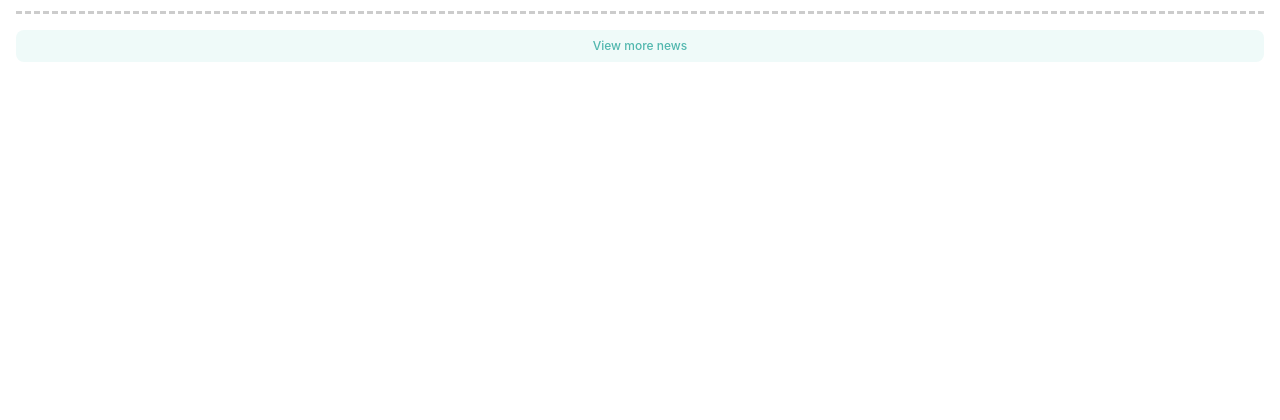
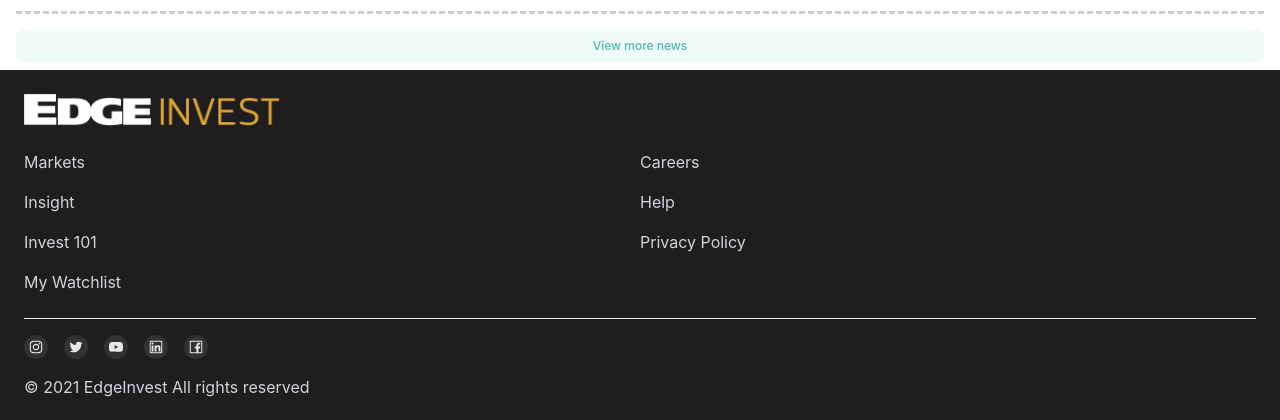
Before and after one commit to hilalarsa/testing-repo, a Next.js app: page /news in a window 1280 px wide. Shown: the part 1764-2184 px from the top of the page. Before the commit the page ends 1834 px from the top, so only its background shows below. Built offline with nearby package versions, Linux system fonts and the light colour scheme.

Commit message:
adding footer in news and invest 101 page

```diff
--- a/components/elements/Footer/Footer.js
+++ b/components/elements/Footer/Footer.js
@@ -1,27 +1,59 @@
-import React, { useState, useEffect, useRef } from "react";
-import { AiOutlineInstagram, AiOutlineTwitter, AiFillYoutube, AiOutlineLinkedin, AiOutlineFacebook } from "react-icons/ai"
+import React from "react";
+import {
+  AiOutlineInstagram,
+  AiOutlineTwitter,
+  AiFillYoutube,
+  AiOutlineLinkedin,
+  AiOutlineFacebook,
+} from "react-icons/ai";
 
 const Footer = () => {
-
   return (
     <div className="flex flex-col p-6">
       <div className="flex">
-                <img className="flex lg:hidden h-6 w-auto" src="/edge-invest-logo-light.png" alt="" />
-                <img className="hidden lg:flex h-8 w-auto" src="/edge-invest-logo-light.png" alt="" />
+        <img
+          className="flex lg:hidden h-6 w-auto"
+          src="/edge-invest-logo-light.png"
+          alt=""
+        />
+        <img
+          className="hidden lg:flex h-8 w-auto"
+          src="/edge-invest-logo-light.png"
+          alt=""
+        />
       </div>
       <div className="flex flex-wrap justify-start my-4">
-                <a href="#" className="my-2 w-1/2 no-underline text-gray-300">Markets</a>
-                <a href="#" className="my-2 w-1/2 no-underline text-gray-300">Careers</a>
-                <a href="#" className="my-2 w-1/2 no-underline text-gray-300">Insight</a>
-                <a href="#" className="my-2 w-1/2 no-underline text-gray-300">Help</a>
-                <a href="#" className="my-2 w-1/2 no-underline text-gray-300">Invest 101</a>
-                <a href="#" className="my-2 w-1/2 no-underline text-gray-300">Privacy Policy</a>
-                <a href="#" className="my-2 w-1/2 no-underline text-gray-300">My Watchlist</a>
+        <a href="#" className="my-2 w-1/2 no-underline text-gray-300">
+          Markets
+        </a>
+        <a href="#" className="my-2 w-1/2 no-underline text-gray-300">
+          Careers
+        </a>
+        <a href="#" className="my-2 w-1/2 no-underline text-gray-300">
+          Insight
+        </a>
+        <a href="#" className="my-2 w-1/2 no-underline text-gray-300">
+          Help
+        </a>
+        <a href="#" className="my-2 w-1/2 no-underline text-gray-300">
+          Invest 101
+        </a>
+        <a href="#" className="my-2 w-1/2 no-underline text-gray-300">
+          Privacy Policy
+        </a>
+        <a href="#" className="my-2 w-1/2 no-underline text-gray-300">
+          My Watchlist
+        </a>
       </div>
       <hr className="divide-solid divide-white" />
       <div className="flex my-4">
         <div className="rounded-full bg-black opacity-90 p-1 mr-4">
-                    <AiOutlineInstagram className="" color="white" width={24} height={24} />
+          <AiOutlineInstagram
+            className=""
+            color="white"
+            width={24}
+            height={24}
+          />
         </div>
         <div className="rounded-full bg-black opacity-90 p-1 mr-4">
           <AiOutlineTwitter color="white" width={24} height={24} />
@@ -36,9 +68,11 @@ const Footer = () => {
           <AiOutlineFacebook color="white" width={24} height={24} />
         </div>
       </div>
-            <div className="text-gray-300">© {new Date().getFullYear()} EdgeInvest All rights reserved</div>
+      <div className="text-gray-300">
+        © {new Date().getFullYear()} EdgeInvest All rights reserved
       </div>
-    )
-}
+    </div>
+  );
+};
 
-export default Footer
+export default Footer;
--- a/pages/invest-101/[slug].js
+++ b/pages/invest-101/[slug].js
@@ -1,5 +1,6 @@
-import Head from "../../components/elements/Head/Head.js";
-import Navbar from "../../components/elements/Navbar/Navbar.js";
+import Head from "../../components/elements/Head/Head";
+import Footer from "../../components/elements/Footer/Footer";
+import Navbar from "../../components/elements/Navbar/Navbar";
 import Invest101 from "../../components/modules/Invest101/Invest101";
 import ShareOn from "../../components/modules/ShareOn/ShareOn";
 
@@ -83,6 +84,9 @@ const Invest101Page = () => (
         <Invest101 />
       </div>
     </div>
+    <div className="container mx-auto bg-black-100">
+      <Footer />
+    </div>
   </>
 );
 
--- a/pages/invest-101/index.js
+++ b/pages/invest-101/index.js
@@ -1,5 +1,6 @@
-import Head from "../../components/elements/Head/Head.js";
-import Navbar from "../../components/elements/Navbar/Navbar.js";
+import Head from "../../components/elements/Head/Head";
+import Footer from "../../components/elements/Footer/Footer";
+import Navbar from "../../components/elements/Navbar/Navbar";
 import Button from "../../components/elements/Button/Button";
 import Invest101 from "../../components/modules/Invest101/Invest101";
 
@@ -21,6 +22,9 @@ const Invest101Page = () => (
         textClassName="text-center font-medium text-xs text-turqoise"
       />
     </div>
+    <div className="container mx-auto bg-black-100">
+      <Footer />
+    </div>
   </>
 );
 
--- a/pages/news/[slug].js
+++ b/pages/news/[slug].js
@@ -1,5 +1,6 @@
-import Head from "../../components/elements/Head/Head.js";
-import Navbar from "../../components/elements/Navbar/Navbar.js";
+import Head from "../../components/elements/Head/Head";
+import Footer from "../../components/elements/Footer/Footer";
+import Navbar from "../../components/elements/Navbar/Navbar";
 import NewsListHorizontal from "../../components/modules/NewsList/NewsListHorizontal";
 import ShareOn from "../../components/modules/ShareOn/ShareOn";
 
@@ -67,6 +68,9 @@ const News = () => (
         <NewsListHorizontal imgSrc="https://s3-ap-northeast-1.amazonaws.com/psh-ex-ftnikkei-3937bb4/images/2/1/8/0/23520812-2-eng-GB/Cropped-157381478320191115%20Singtel.jpg" />
       </div>
     </div>
+    <div className="container mx-auto bg-black-100">
+      <Footer />
+    </div>
   </>
 );
 
--- a/pages/news/index.js
+++ b/pages/news/index.js
@@ -1,5 +1,6 @@
-import Head from "../../components/elements/Head/Head.js";
-import Navbar from "../../components/elements/Navbar/Navbar.js";
+import Head from "../../components/elements/Head/Head";
+import Footer from "../../components/elements/Footer/Footer";
+import Navbar from "../../components/elements/Navbar/Navbar";
 import Button from "../../components/elements/Button/Button";
 import NewsListVertical from "../../components/modules/NewsList/NewsListVertical";
 import NewsListHorizontal from "../../components/modules/NewsList/NewsListHorizontal";
@@ -22,6 +23,9 @@ const News = () => (
         textClassName="text-center font-medium text-xs text-turqoise"
       />
     </div>
+    <div className="container mx-auto bg-black-100">
+      <Footer />
+    </div>
   </>
 );
 
```
Lines whose indentation alone changed are shown as unchanged.
